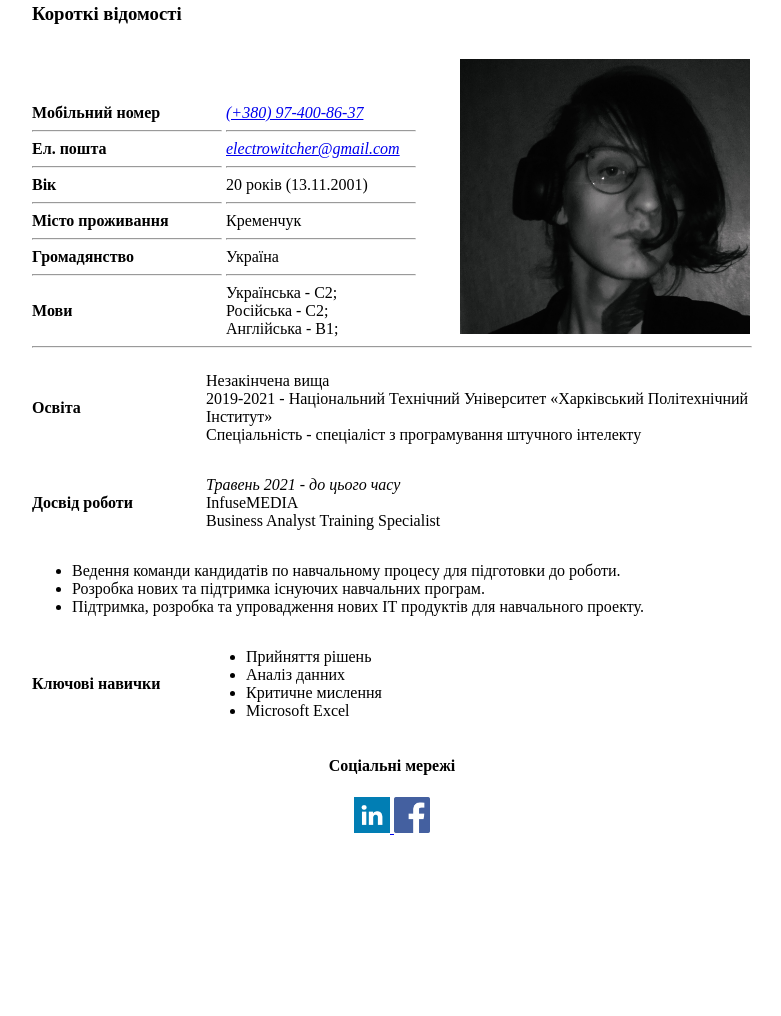
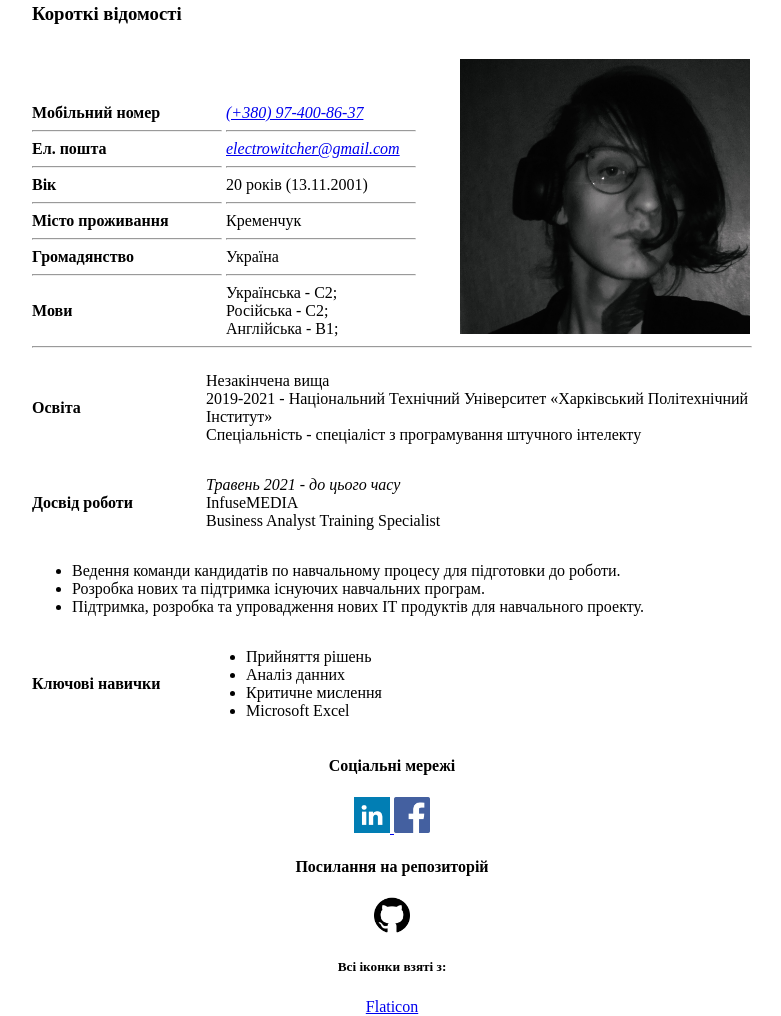
Before and after one commit to HolyPelmen/CV, a plain HTML site: page index.html in a window 1280 px wide. Shown: the part 189-1205 px from the top of the page, without its empty margins (248-1029 px from the left). Before the commit the page ends 1026 px from the top, so only its background shows below. Drawn offline with Linux system fonts and the light colour scheme.

Commit message:
added second task

```diff
--- a/index.html
+++ b/index.html
@@ -210,6 +210,15 @@
                     height="36">
                 </a>
             </address>
+            <h4>Посилання на репозиторій</h4>
+            <a href="https://github.com/HolyPelmen/CV">
+                <img src="images/github.png"
+                alt="Github Icon"
+                width="36"
+                height="36">
+            </a>
+            <h5>Всі іконки взяті з:</h5>
+            <a href="https://www.flaticon.com/ru" title="Free icons">Flaticon</a>
         </footer>
     </body>
 </html>
```
Also changed, not shown: pages/EnCV.html (+9 -0 lines), images/github.png (added).
